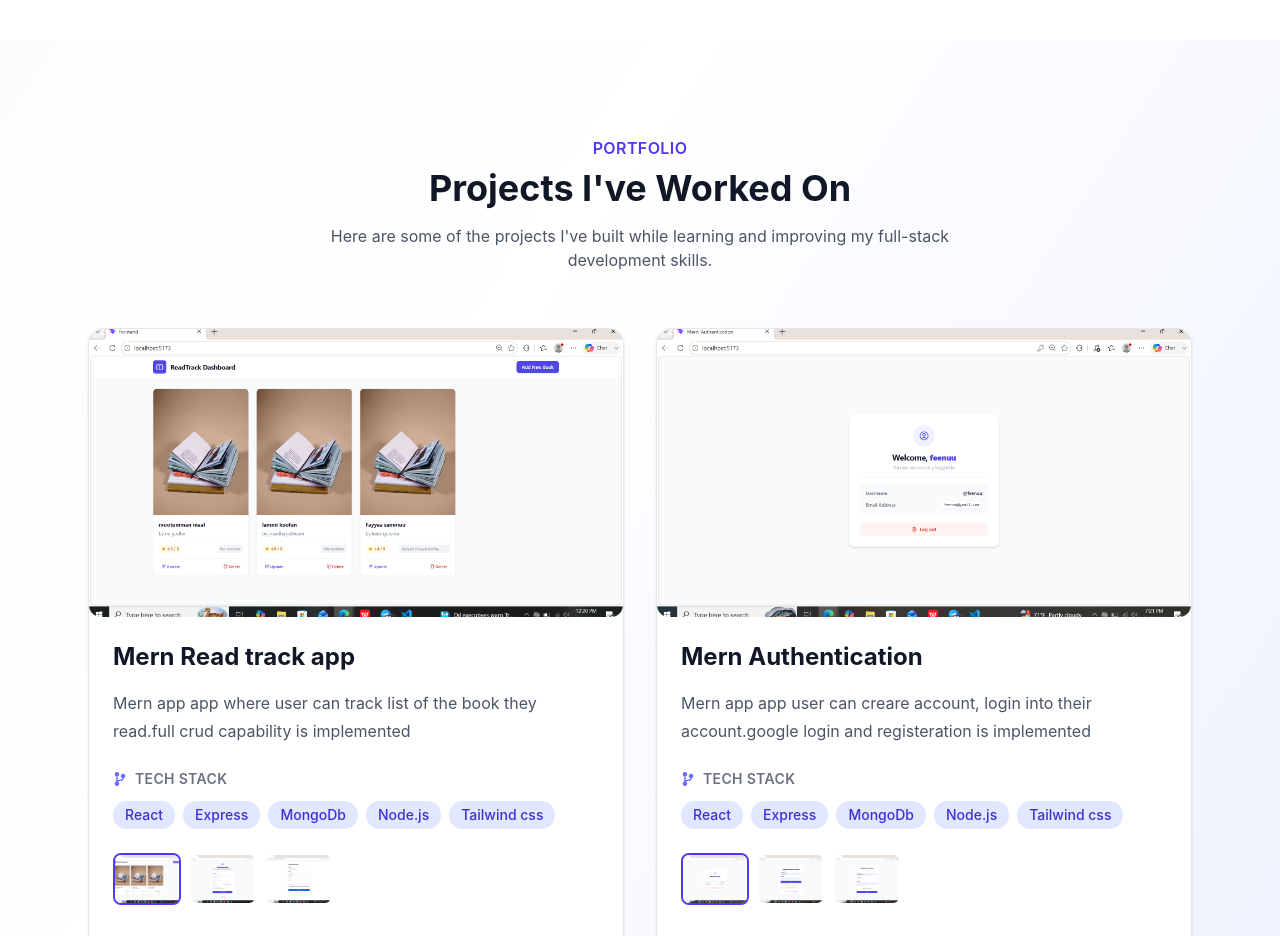
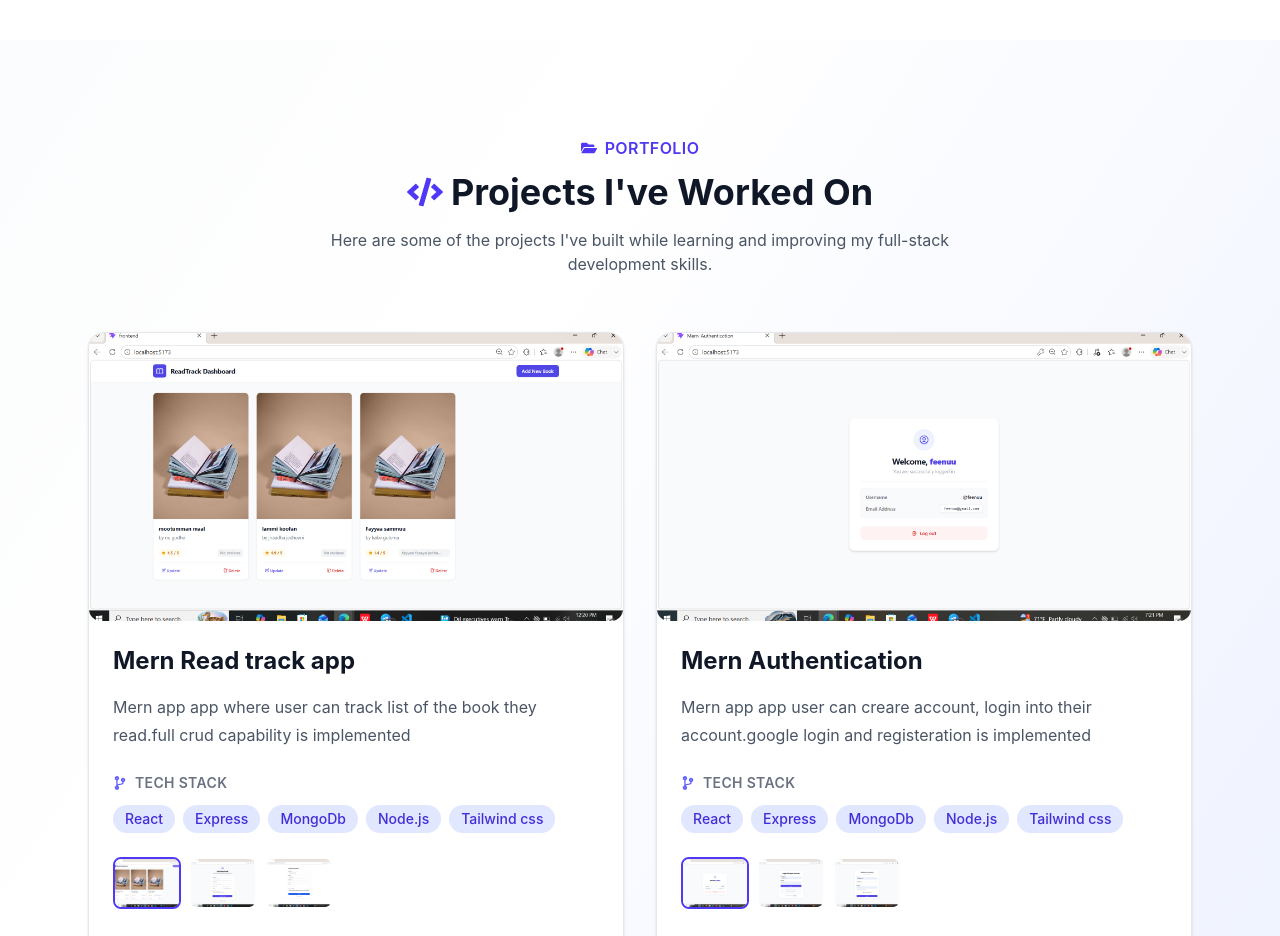
Before and after one commit to injifann/kabe_gutema_new, a React (Vite) app in the folder portifolio/: page / in a window 1280 px wide. Shown: the part 840-1776 px from the top of the page. Built offline with nearby package versions, Linux system fonts and the light colour scheme.

Commit message:
project section also updated with react icons

```diff
--- a/portifolio/src/sections/Project.jsx
+++ b/portifolio/src/sections/Project.jsx
@@ -1,6 +1,7 @@
 import React from "react";
 import { projects } from "../data/projects";
 import ProjectCard from "../components/cards/ProjectCard";
+import { FaFolderOpen, FaCode } from "react-icons/fa";
 
 export default function Project() {
   return (
@@ -8,12 +9,16 @@ export default function Project() {
       id="projects"
       className="max-w-6xl mx-auto px-6 py-24"
     >
+      {/* Header */}
       <div className="text-center mb-14">
-        <p className="text-indigo-600 font-semibold tracking-wide uppercase">
-          Portfolio
-        </p>
 
-        <h2 className="mt-2 text-4xl font-bold text-gray-900">
+        <div className="flex items-center justify-center gap-2 text-indigo-600 font-semibold tracking-wide uppercase">
+          <FaFolderOpen />
+          <span>Portfolio</span>
+        </div>
+
+        <h2 className="mt-3 text-4xl font-bold text-gray-900 flex items-center justify-center gap-2">
+          <FaCode className="text-indigo-600" />
           Projects I've Worked On
         </h2>
 
@@ -23,12 +28,10 @@ export default function Project() {
         </p>
       </div>
 
+      {/* Grid */}
       <div className="grid grid-cols-1 lg:grid-cols-2 gap-8">
         {projects.map((project) => (
-          <ProjectCard
-            key={project.id}
-            project={project}
-          />
+          <ProjectCard key={project.id} project={project} />
         ))}
       </div>
     </section>
```
